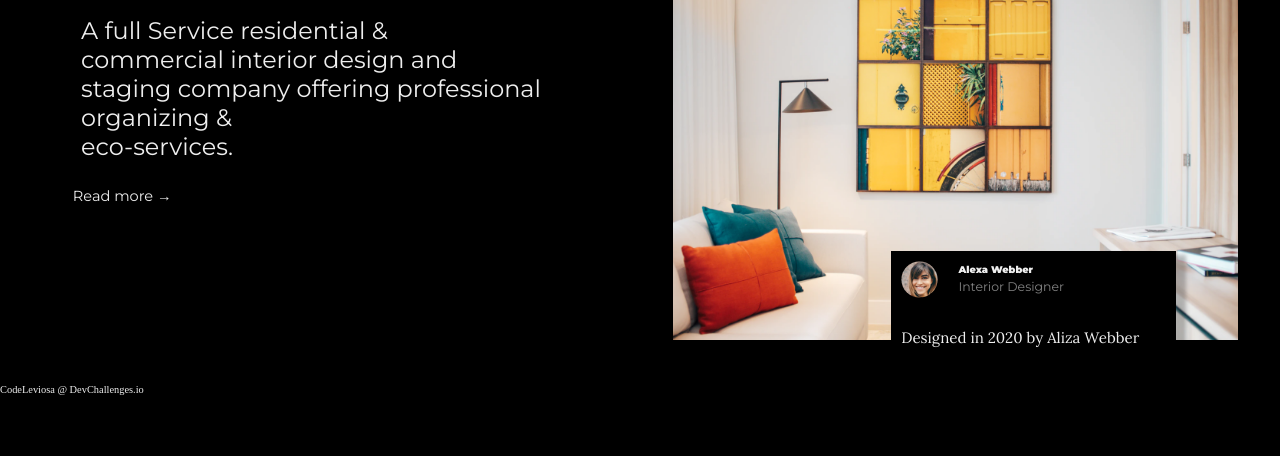
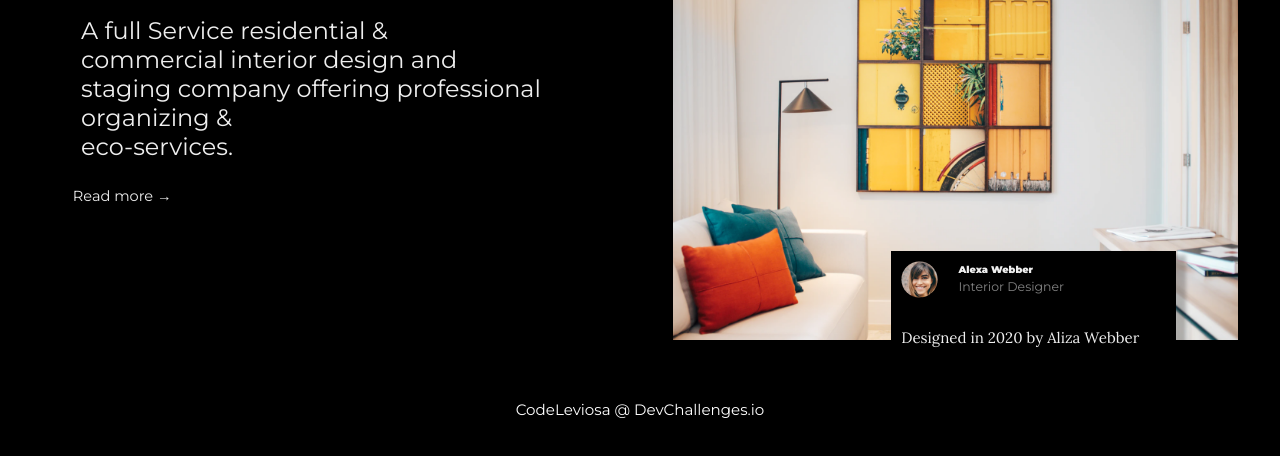
Before and after one commit to HelyeFab/InteriorConsultant, a plain HTML site: page index.html in a window 1280 px wide. Shown: the part 268-724 px from the top of the page. Drawn offline with nearby package versions, Linux system fonts and the light colour scheme.

Commit message:
Update style.css

```diff
--- a/css/style.css
+++ b/css/style.css
@@ -150,6 +150,17 @@ justify-content: flex-start;
     padding: 1rem;
 }
 
+.copyright {
+    font-size: 145%;
+    line-height: 3.1rem;
+    font-family: 'Montserrat',
+    sans-serif;
+    padding: 1rem;
+    text-align: center;
+    padding: 10px;
+    color: white
+}
+
 
 /* Responsive */
 
```
